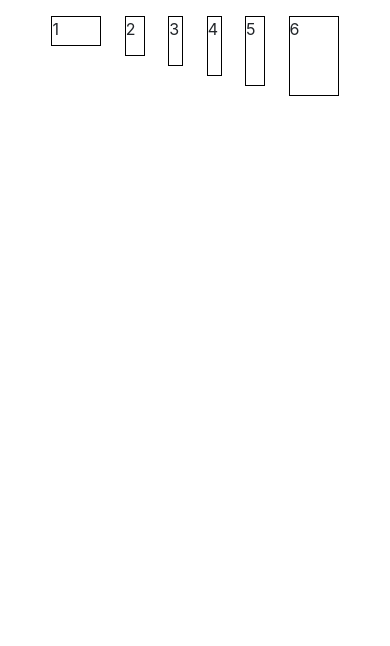
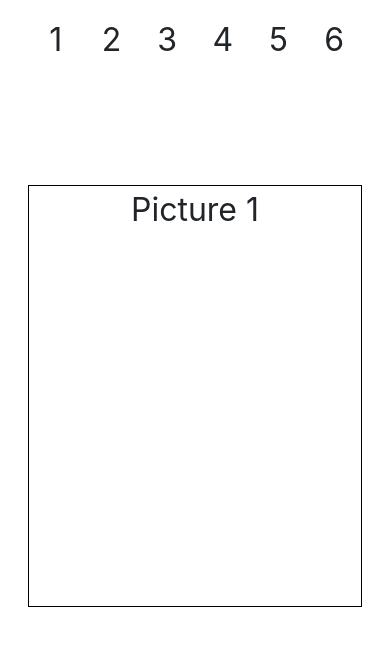
Before and after one commit to hamidgh/i18n-react-language-change, a React (Create React App) app: page / in a window 390 px wide. Shown: the top 646 px of the page. Built offline with nearby package versions, Linux system fonts and the light colour scheme.

Commit message:
created responsive design app

```diff
--- a/package.json
+++ b/package.json
@@ -1,5 +1,5 @@
 {
-  "name": "ui-layout-flexbox",
+  "name": "responsive-design",
   "version": "0.1.0",
   "private": true,
   "dependencies": {
--- a/src/home/HomePage.tsx
+++ b/src/home/HomePage.tsx
@@ -5,12 +5,16 @@ const HomePage = () => {
   return (
     <div>
       <div className="container">
-        <div className="item box1"> 1 </div>
-        <div className="item box2"> 2 </div>
-        <div className="item box3"> 3 </div>
-        <div className="item box4"> 4 </div>
-        <div className="item box5"> 5 </div>
-        <div className="item box6"> 6 </div>
+        <div className="item"> 1 </div>
+        <div className="item"> 2 </div>
+        <div className="item"> 3 </div>
+        <div className="item"> 4 </div>
+        <div className="item"> 5 </div>
+        <div className="item"> 6 </div>
+      </div>
+      <div className="container">
+        <div className="pic1">Picture 1</div>
+        <div className="pic2">Picture 2</div>
       </div>
     </div>
   );
--- a/src/home/styles/home.scss
+++ b/src/home/styles/home.scss
@@ -1,41 +1,93 @@
 .container {
   display: flex;
-  flex-direction: row;
-  flex-wrap: wrap;
-  justify-content: space-evenly;
 
   .item {
-    border: black solid 1px;
-    flex-shrink: 1;
+    font-size: 2rem;
+    text-align: center;
+
+    width: 50vw;
+    height: 20vh;
   }
 
-  .box1 {
-    height: 30px;
-    width: 50px;
+  .pic1,
+  .pic2 {
+    font-size: 2rem;
+    border: black solid 1px;
+    width: 100vw;
+    height: 50vh;
+    text-align: center;
   }
 
-  .box2 {
-    height: 40px;
-    width: 20px;
+  .pic2 {
+    display: none;
+  }
 }
 
-  .box3 {
-    height: 50px;
-    width: 15px;
+@media all and (max-width: 200px) {
+  .container {
+    .item {
+      font-size: 1rem;
     }
 
-  .box4 {
-    height: 60px;
-    width: 15px;
+    .pic1,
+    .pic2 {
+      font-size: 1rem;
+    }
+  }
 }
 
-  .box5 {
-    height: 70px;
-    width: 20px;
+@media all and (min-width: 600px) and (max-width: 767px) {
+  .container {
+    .item {
+      font-size: 3rem;
     }
 
-  .box6 {
-    height: 80px;
-    width: 50px;
+    .pic1,
+    .pic2 {
+      display: initial;
+      font-size: 3rem;
     }
   }
+}
+
+@media all and (min-width: 768px) and (max-width: 991px) {
+  .container {
+    .item {
+      font-size: 4rem;
+    }
+
+    .pic1,
+    .pic2 {
+      display: initial;
+      font-size: 4rem;
+    }
+  }
+}
+
+@media all and (min-width: 992px) and (max-width: 1199px) {
+  .container {
+    .item {
+      font-size: 5rem;
+    }
+
+    .pic1,
+    .pic2 {
+      display: initial;
+      font-size: 5rem;
+    }
+  }
+}
+
+@media all and (min-width: 1200px) {
+  .container {
+    .item {
+      font-size: 6rem;
+    }
+
+    .pic1,
+    .pic2 {
+      display: initial;
+      font-size: 6rem;
+    }
+  }
+}
```
Also changed, not shown: 1 other file (tests, documents, lock files or other folders). Lines whose indentation alone changed are shown as unchanged.
